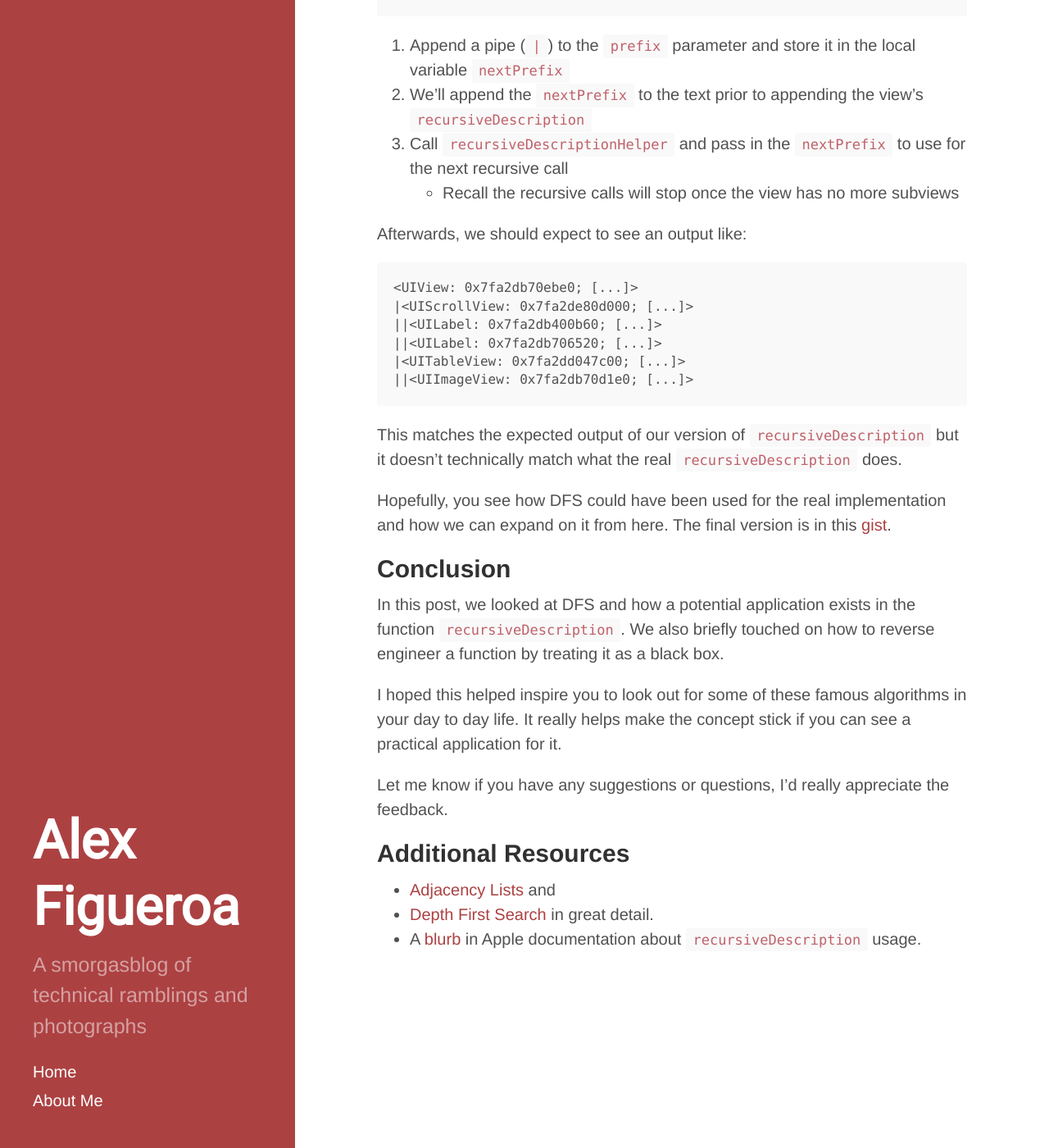
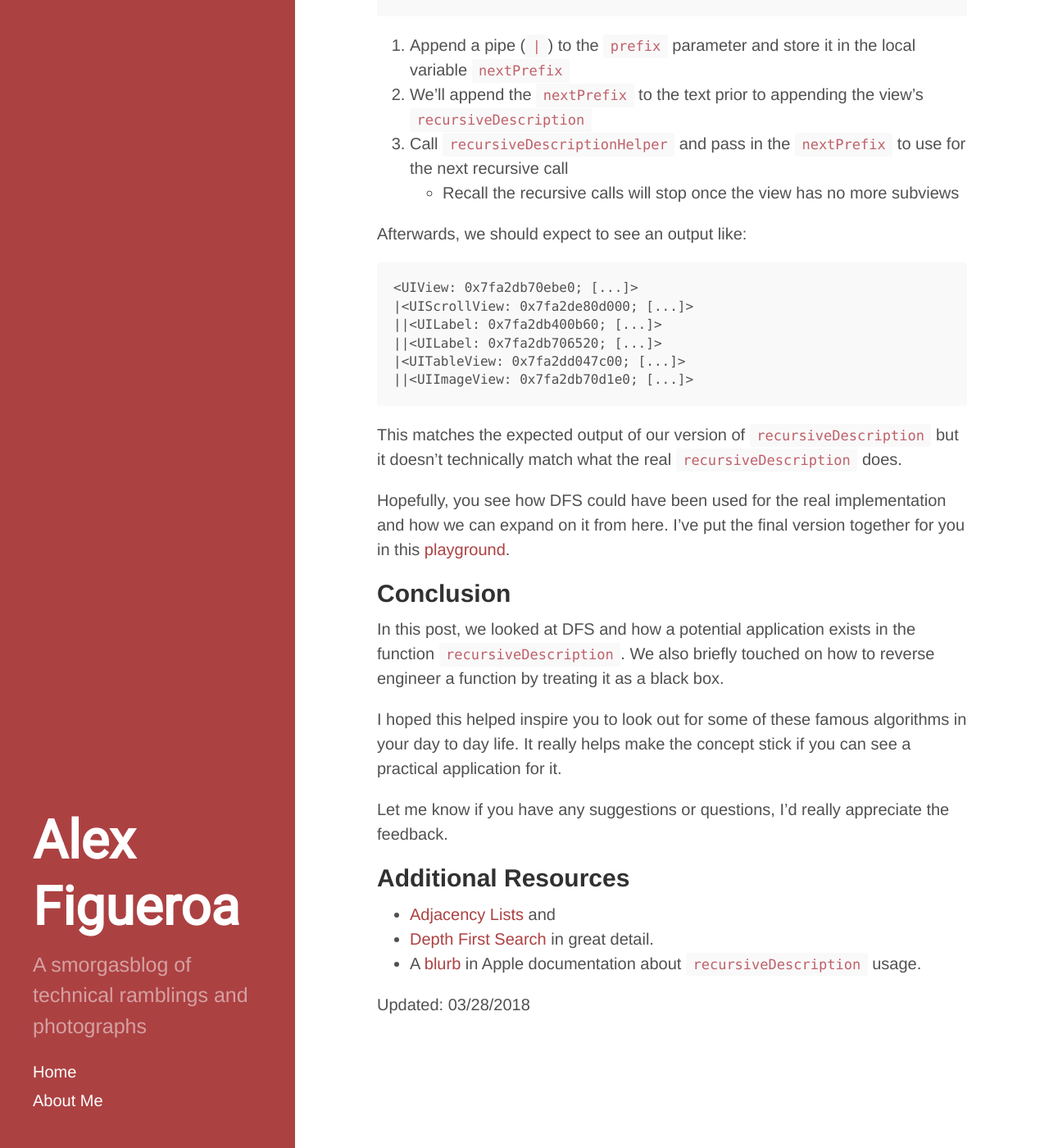
Before and after one commit to ajfigueroa/ajfigueroa.github.io, a Jekyll site: the page built from _posts/2018-01-07-DFSubviews.md, in a window 1280 px wide and 1400 px high, scrolled down 16030 px. Shown: the whole window at 82% size. Built offline with Jekyll 4.4.1, drawn with Linux system fonts in a browser that asks for light colours.

Commit message:
Add playground link to blog-code repo

```diff
--- a/_posts/2018-01-07-DFSubviews.md
+++ b/_posts/2018-01-07-DFSubviews.md
@@ -524,7 +524,7 @@ Afterwards, we should expect to see an output like:
 This matches the expected output of our version of `recursiveDescription` but it doesn't technically match what the real `recursiveDescription` does.
 
 Hopefully, you see how DFS could have been used for the real implementation and how we can expand on it from here.
-The final version is in this [gist](https://gist.github.com/ajfigueroa/2eeba658148474a5fce4d0bd8821fb22).
+I've put the final version together for you in this [playground](https://github.com/ajfigueroa/blog-code/tree/master/posts/1-DFSubviews.playground).
 
 ## Conclusion
 
@@ -541,3 +541,5 @@ Let me know if you have any suggestions or questions, I'd really appreciate the
 - [Adjacency Lists](https://www.raywenderlich.com/152046/swift-algorithm-club-graphs-adjacency-list) and
 - [Depth First Search](https://www.raywenderlich.com/157949/swift-algorithm-club-depth-first-search) in great detail.
 - A [blurb](https://developer.apple.com/library/content/technotes/tn2239/_index.html#//apple_ref/doc/uid/DTS40010638-CH1-SUBSECTION34) in Apple documentation about `recursiveDescription` usage.
+
+Updated: 03/28/2018
```
